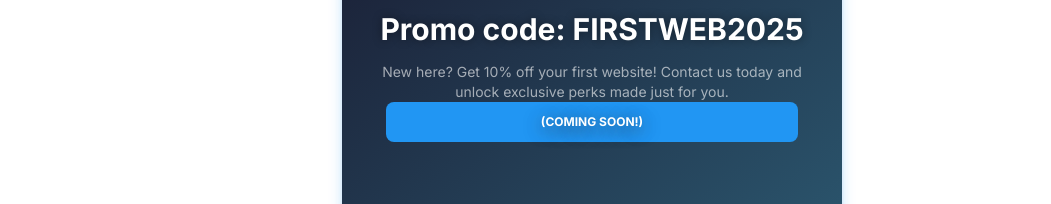
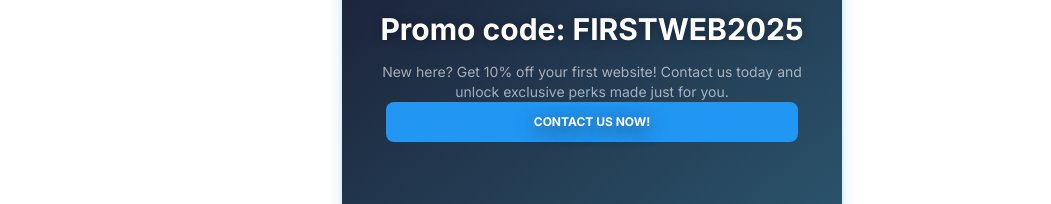
Before and after one commit to ArrowSmartSolutions/ArrowSmartSolutions, a React (Vite) app: page / in a window 1280 px wide. Shown: the part 1911-2115 px from the top of the page, without its empty margins (48-1099 px from the left). Built offline with nearby package versions, Linux system fonts and the light colour scheme.

Commit message:
Updated promotion

```diff
--- a/src/components/Promotion/Promotion.jsx
+++ b/src/components/Promotion/Promotion.jsx
@@ -22,7 +22,7 @@ const Promotion = () => {
           New here? Get 10% off your first website! Contact us today and unlock exclusive perks made just for you.
           </div>
           <button className="select-none border-none outline-none text-white uppercase font-bold text-xs py-3 px-6 bg-[rgb(33_150_243)] rounded-lg w-[90%] [text-shadow:0px_4px_18px_#2c3442]">
-          <p className="text-center">(Coming soon!)</p>
+          <p className="text-center">Contact Us Now!</p>
         </button>
         </div>
 
```
